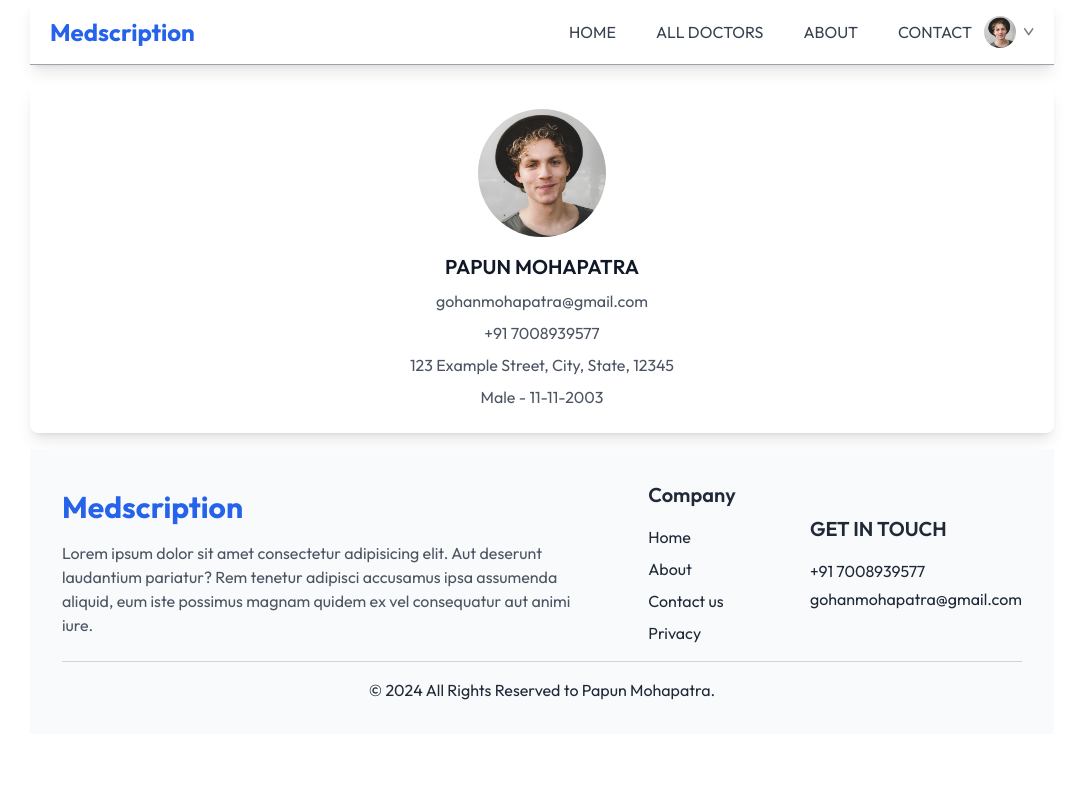
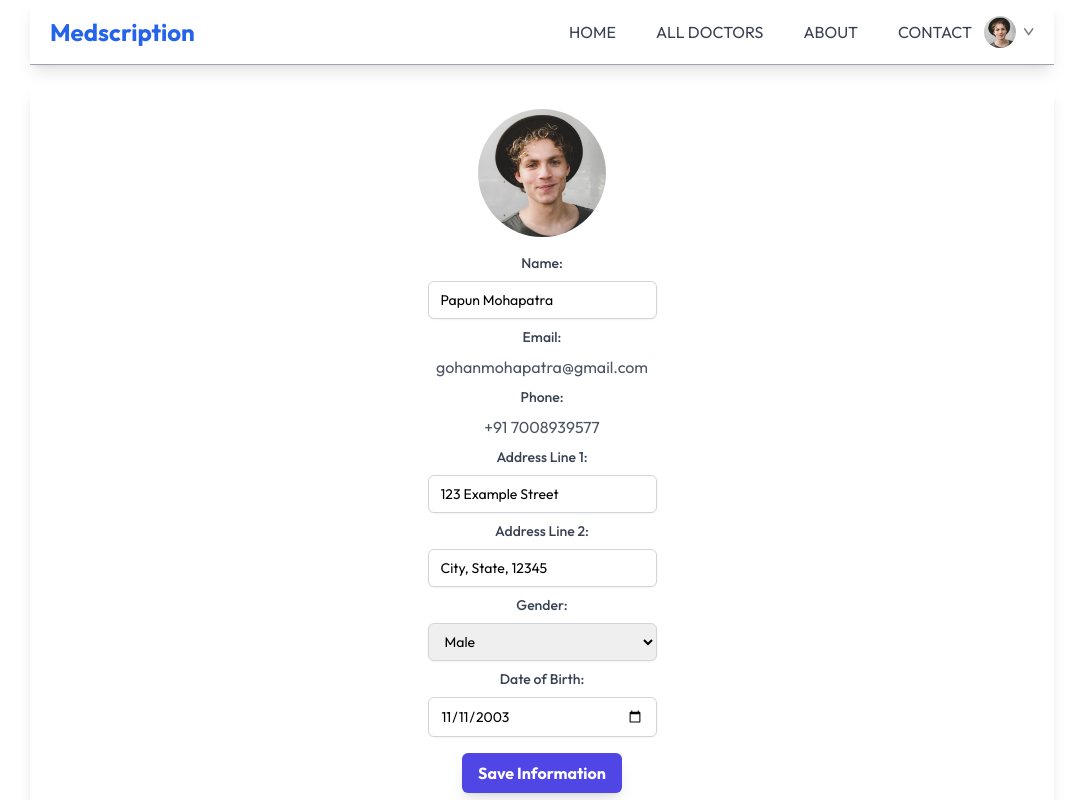
Before and after one commit to Papun1111/VitalsOn, a React (Vite) app in the folder frontend/: page /my-profile in a window 1280 px wide. Shown: the top 800 px of the page, without its empty margins (98-1181 px from the left). Built offline with nearby package versions, Linux system fonts and the light colour scheme.

Commit message:
profile section updated

```diff
--- a/frontend/src/Pages/MyProfile.jsx
+++ b/frontend/src/Pages/MyProfile.jsx
@@ -3,7 +3,7 @@ import { assets } from '../assets/assets';
 
 const MyProfile = () => {
   const [userData, setUserData] = useState({
-    name: "PAPUN MOHAPATRA",
+    name: "Papun Mohapatra",
     image: assets.profile_pic,
     email: "gohanmohapatra@gmail.com",
     phone: "+91 7008939577",
@@ -12,20 +12,91 @@ const MyProfile = () => {
       line2: "City, State, 12345"
     },
     gender: "Male",
-    dob: "11-11-2003"
+    dob: "2003-11-11"
   });
-const [isEdit,setIsEdit]=useState(false);
+
+  const [isEdit, setIsEdit] = useState(true);
+
   return (
-    <div className="bg-white shadow-lg rounded-lg p-6 mb-4 flex flex-col items-center">
-      <img src={userData.image} alt="Profile" className="h-32 w-32 rounded-full mb-4"/>
+    <div className="bg-white shadow-lg rounded-lg p-6 mb-4 flex flex-col items-center transition-all duration-300 ease-in-out">
+      <img src={userData.image} alt="Profile" className="h-32 w-32 rounded-full mb-4 transition-all duration-300 ease-in-out hover:scale-110"/>
       <div className="text-center space-y-2">
-        {isEdit?<input type='text' value={userData.name} onChange={e=>setUserData(prev=>({...prev,name:e.target.value}))} />:<h1 className="text-xl font-semibold text-gray-900">{userData.name}</h1>}
+        <label htmlFor="name" className="block text-sm font-medium text-gray-700">Name:</label>
+        {isEdit ? (
+          <input
+            id="name"
+            type='text'
+            value={userData.name}
+            onChange={e => setUserData(prev => ({ ...prev, name: e.target.value }))}
+            className="form-input mt-1 block w-full px-3 py-2 border border-gray-300 rounded-md shadow-sm focus:outline-none focus:ring-indigo-500 focus:border-indigo-500 sm:text-sm"
+          />
+        ) : (
+          <h1 className="text-xl font-semibold text-gray-900 hover:text-indigo-600 transition-all duration-300 ease-in-out">{userData.name}</h1>
+        )}
 
+        <label htmlFor="email" className="block text-sm font-medium text-gray-700">Email:</label>
         <p className="text-gray-600">{userData.email}</p>
+
+        <label htmlFor="phone" className="block text-sm font-medium text-gray-700">Phone:</label>
         <p className="text-gray-600">{userData.phone}</p>
-        <p className="text-gray-600">{`${userData.address.line1}, ${userData.address.line2}`}</p>
-        <p className="text-gray-600">{userData.gender} - {userData.dob}</p>
+
+        <label htmlFor="address1" className="block text-sm font-medium text-gray-700">Address Line 1:</label>
+        {isEdit ? (
+          <>
+            <input
+              id="address1"
+              value={userData.address.line1}
+              onChange={e => setUserData(prev => ({ ...prev, address: { ...prev.address, line1: e.target.value } }))}
+              type="text"
+              className="form-input mt-1 block w-full px-3 py-2 border border-gray-300 rounded-md shadow-sm focus:outline-none focus:ring-indigo-500 focus:border-indigo-500 sm:text-sm"
+            />
+            <label htmlFor="address2" className="block text-sm font-medium text-gray-700">Address Line 2:</label>
+            <input
+              id="address2"
+              value={userData.address.line2}
+              onChange={e => setUserData(prev => ({ ...prev, address: { ...prev.address, line2: e.target.value } }))}
+              type="text"
+              className="form-input mt-1 block w-full px-3 py-2 border border-gray-300 rounded-md shadow-sm focus:outline-none focus:ring-indigo-500 focus:border-indigo-500 sm:text-sm"
+            />
+          </>
+        ) : (
+          <p className="text-gray-600">{`${userData.address.line1}, ${userData.address.line2}`}</p>
+        )}
+
+        <label htmlFor="gender" className="block text-sm font-medium text-gray-700">Gender:</label>
+        {isEdit ? (
+          <select
+            id="gender"
+            value={userData.gender}
+            onChange={e => setUserData(prev => ({ ...prev, gender: e.target.value }))}
+            className="form-select mt-1 block w-full px-3 py-2 border border-gray-300 rounded-md shadow-sm focus:outline-none focus:ring-indigo-500 focus:border-indigo-500 sm:text-sm"
+          >
+            <option value="Male">Male</option>
+            <option value="Female">Female</option>
+          </select>
+        ) : (
+          <p className="text-gray-600">{userData.gender}</p>
+        )}
+
+        <label htmlFor="dob" className="block text-sm font-medium text-gray-700">Date of Birth:</label>
+        {isEdit ? (
+          <input
+            id="dob"
+            value={userData.dob}
+            onChange={e => setUserData(prev => ({ ...prev, dob: e.target.value }))}
+            type='date'
+            className="form-input mt-1 block w-full px-3 py-2 border border-gray-300 rounded-md shadow-sm focus:outline-none focus:ring-indigo-500 focus:border-indigo-500 sm:text-sm"
+          />
+        ) : (
+          <p className="text-gray-600">{userData.dob}</p>
+        )}
       </div>
+      <button
+        onClick={() => setIsEdit(!isEdit)}
+        className="mt-4 py-2 px-4 bg-indigo-600 hover:bg-indigo-700 text-white font-bold rounded-md shadow-lg transition duration-300 ease-in-out focus:outline-none"
+      >
+        {isEdit ? 'Save Information' : 'Edit'}
+      </button>
     </div>
   );
 }
```
